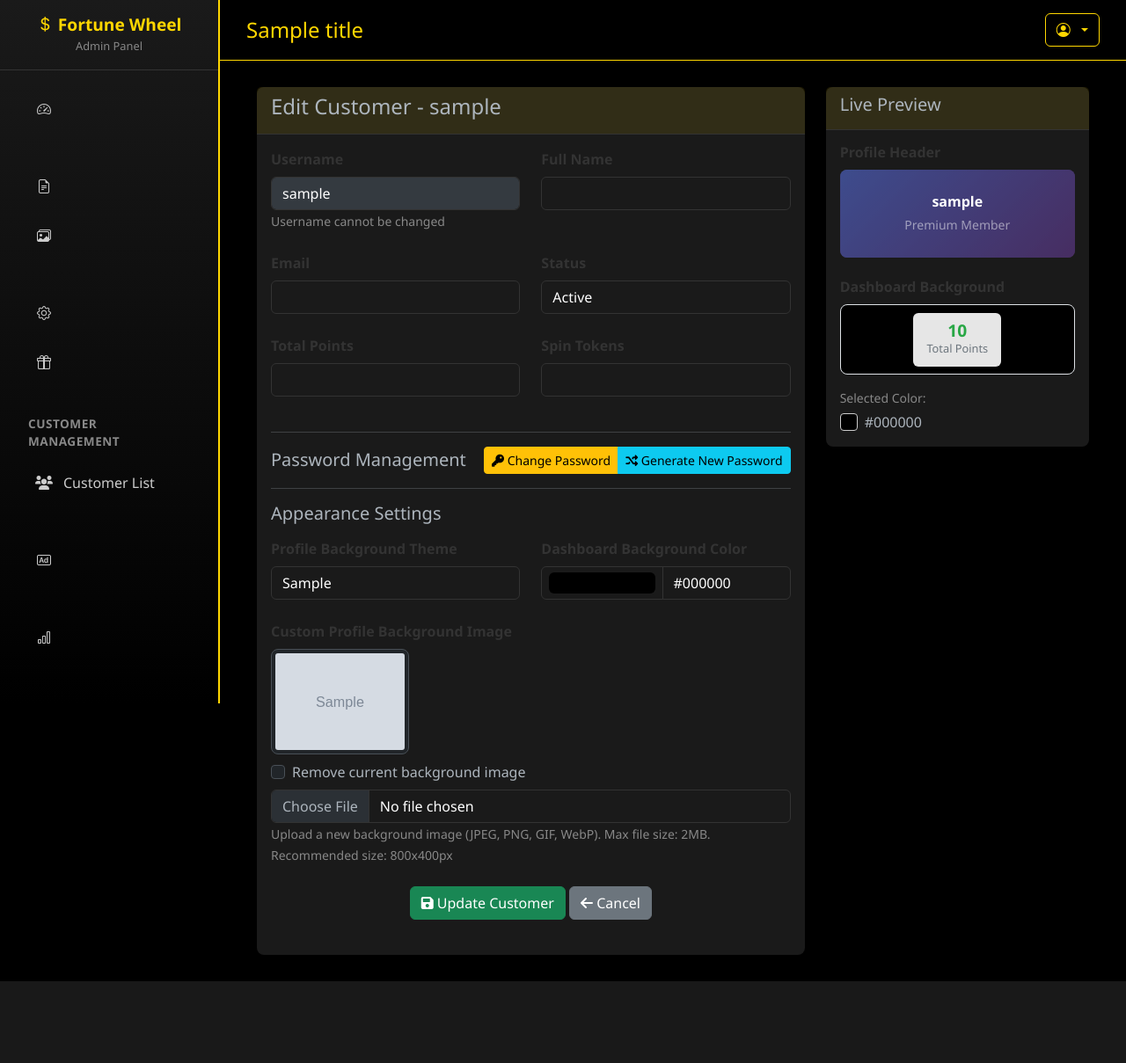
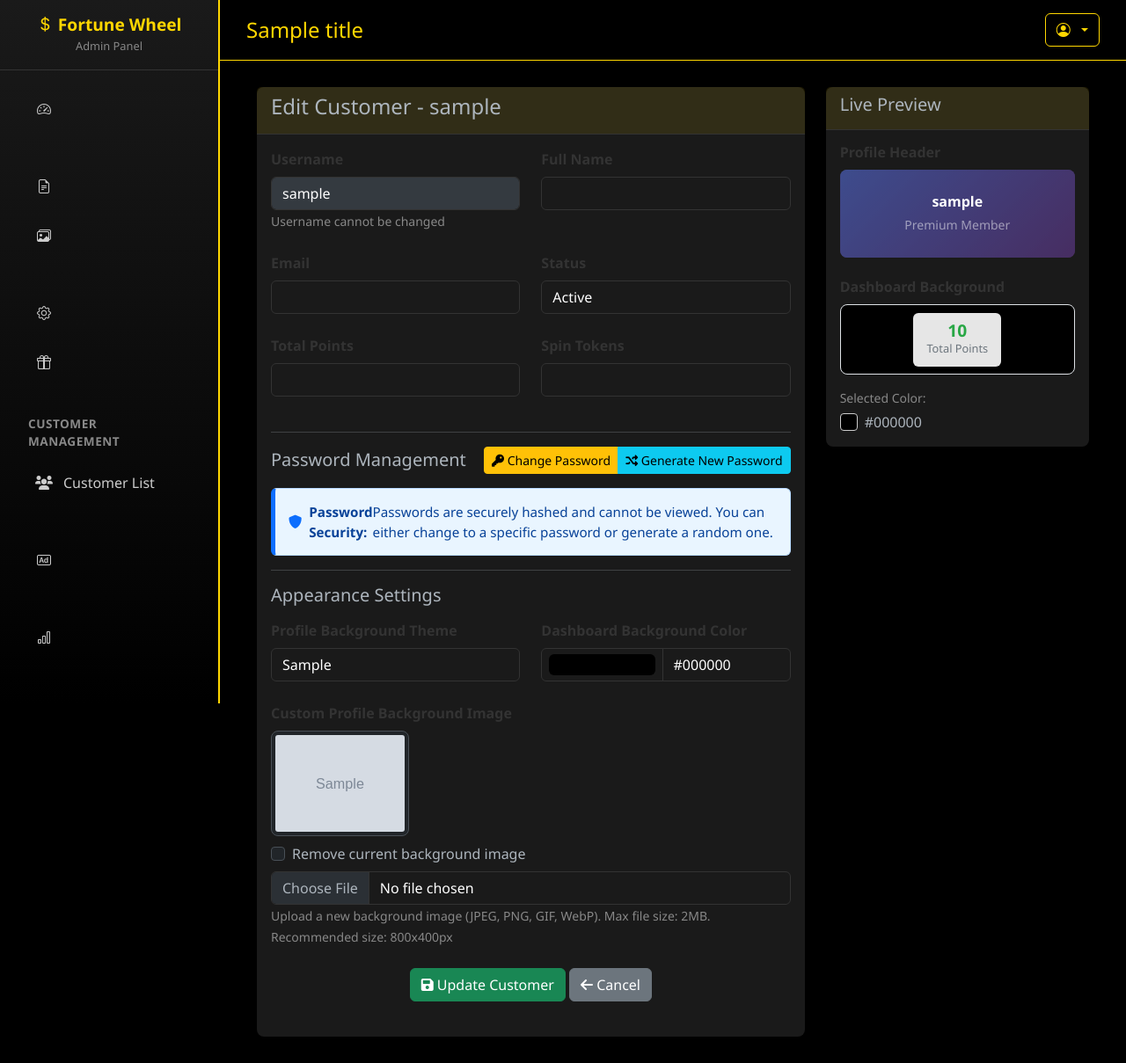
Before and after one commit to TheInfexted/rewardSystem, a CodeIgniter 4 app: the page made by app/Views/admin/customers/edit.php in a window 1280 px wide. Shown: the whole page at 88% size. Before the commit the page ends 1116 px from the top, so only its background shows below. Run offline with PHP 8.4 and a stand-in for CodeIgniter, Linux system fonts and the light colour scheme; the template is opened without the code that fills it: most values are stand-ins (such as "Sample title", 1, 10 or a date in 2020); grey boxes marked "Sample" are stand-in pictures; data that the repository does not hold is empty; some libraries are stand-ins or nearby versions.

Commit message:
Password Security Alert dont disappear

```diff
--- a/app/Views/admin/customers/edit.php
+++ b/app/Views/admin/customers/edit.php
@@ -93,8 +93,8 @@
                             </div>
                         </div>
 
-                        <div class="alert alert-info">
-                            <i class="fas fa-info-circle"></i>
+                        <div class="password-security-box mb-3">
+                            <i class="fas fa-shield-alt text-primary me-2"></i>
                             <strong>Password Security:</strong> Passwords are securely hashed and cannot be viewed.
                             You can either change to a specific password or generate a random one.
                         </div>
@@ -545,6 +545,18 @@
     font-size: 0.875rem;
     margin-top: 5px;
 }
+
+.password-security-box {
+    background: #e9f5ff;
+    border: 1px solid #b8daff;
+    border-left: 5px solid #0d6efd;
+    padding: 15px;
+    border-radius: 6px;
+    color: #084298;
+    font-size: 0.95rem;
+    display: flex;
+    align-items: center;
+}
 </style>
 
 <script>
```
Also changed, not shown: 2 other files.
